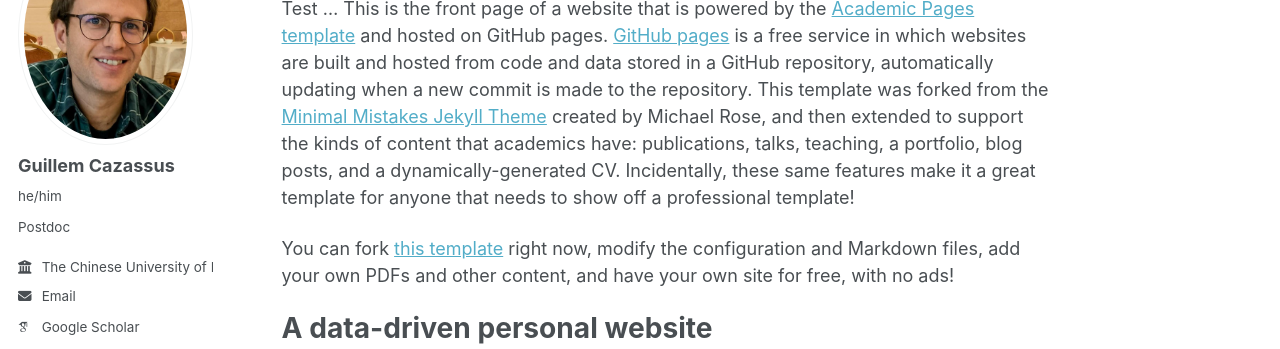
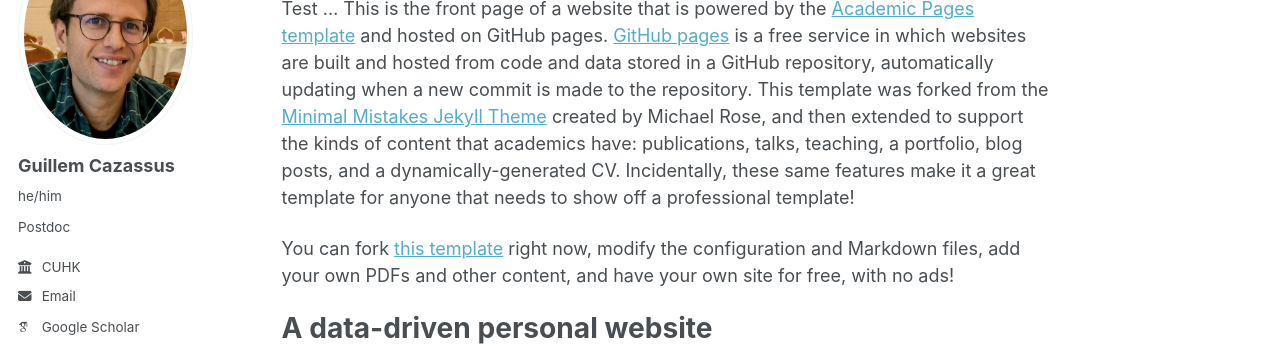
Before and after one commit to guillemcazassus/guillemcazassus, a Jekyll site: the page built from _pages/about.md, in a window 1280 px wide. Shown: the part 176-525 px from the top of the page. Built offline with Jekyll 4.4.1, drawn with Linux system fonts in a browser that asks for light colours; some web fonts are replaced; a script bundle is joined from its source files by our own code; library files that are not in the unit come from our copies.

Commit message:
Update _config.yml

```diff
--- a/_config.yml
+++ b/_config.yml
@@ -28,7 +28,7 @@ author:
   pronouns         : "he/him"
   bio              : "Postdoc"
 #  location         : #"CUHK"
-  employer         : "The Chinese University of Hong Kong"
+  employer         : "CUHK"
   uri              : # URL
   email            : "gcazassus@proton.me"
 
```
